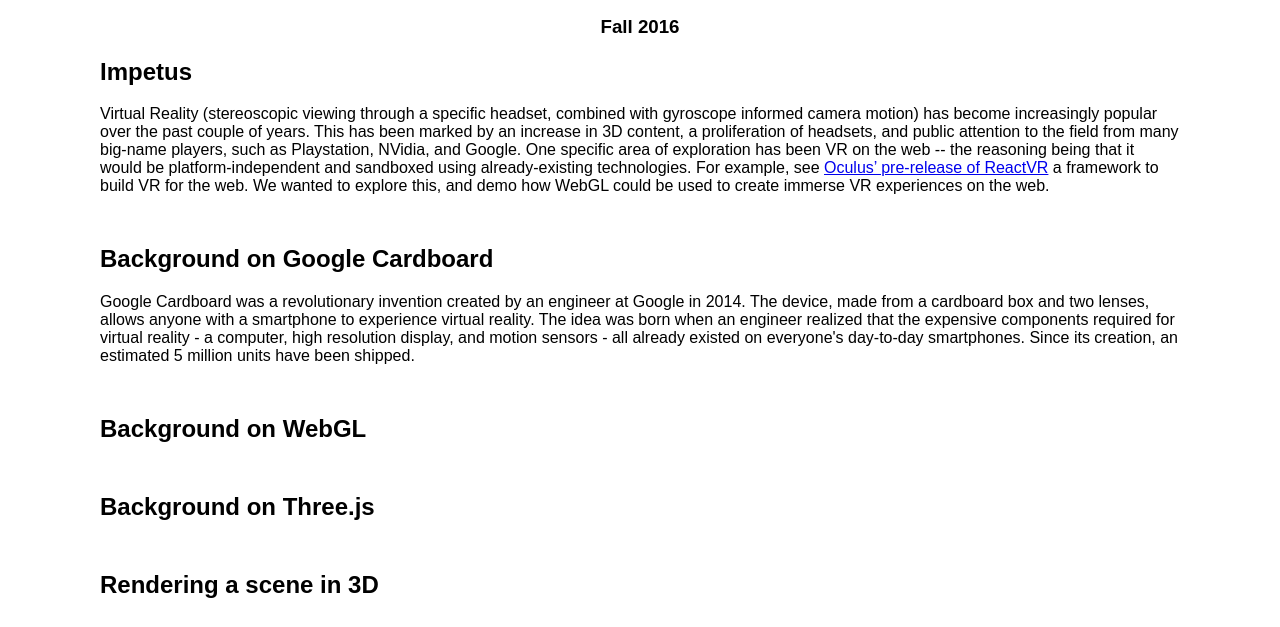
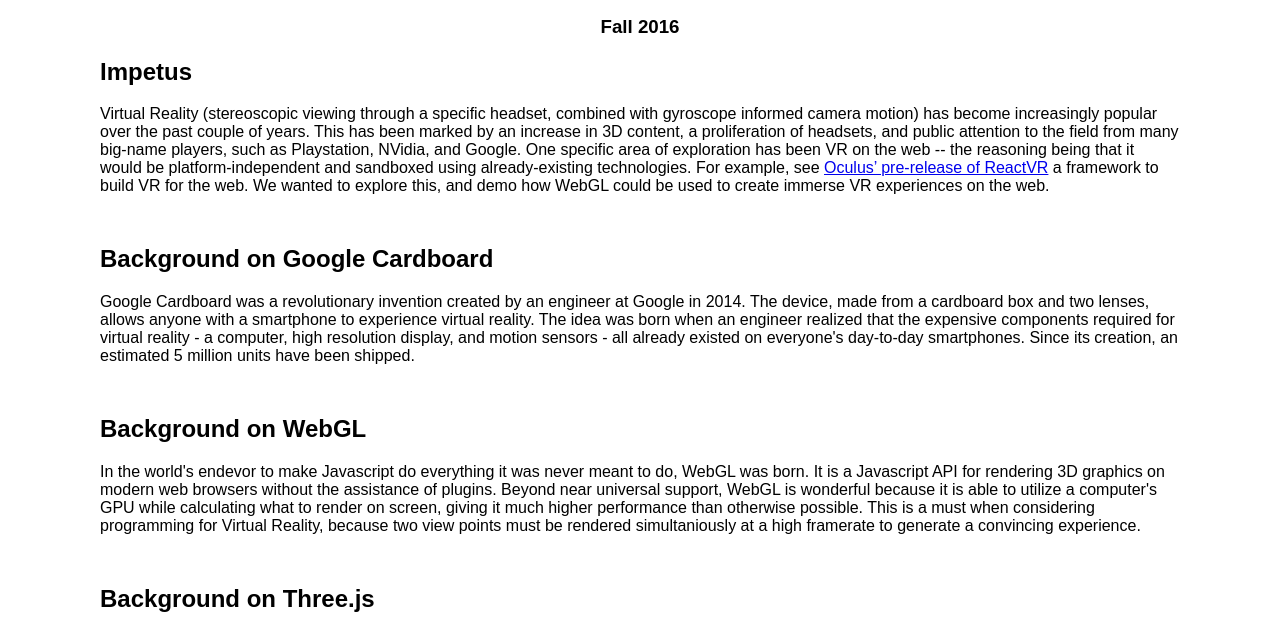
Before and after one commit to tomasreimers/webgl-vr-demo, a website: page app/about.html in a window 1280 px wide. Shown: the part 173-800 px from the top of the page. Drawn offline with nearby package versions, Linux system fonts and the light colour scheme; files that its build step writes are made by us from their sources; files whose address does not match are found by name; a web font is replaced by a local one.

Commit message:
Added WebGL background

```diff
--- a/app/about.html
+++ b/app/about.html
@@ -61,6 +61,15 @@
 
     <h2>Background on WebGL</h2>
     <p>
+        In the world's endevor to make Javascript do everything it was never
+        meant to do, WebGL was born. It is a Javascript API for rendering
+        3D graphics on modern web browsers without the assistance of plugins.
+        Beyond near universal support, WebGL is wonderful because it is able
+        to utilize a computer's GPU while calculating what to render on screen,
+        giving it much higher performance than otherwise possible. This is a
+        must when considering programming for Virtual Reality, because two
+        view points must be rendered simultaniously at a high framerate to
+        generate a convincing experience.
     </p>
 
     <h2>Background on Three.js</h2>
```
